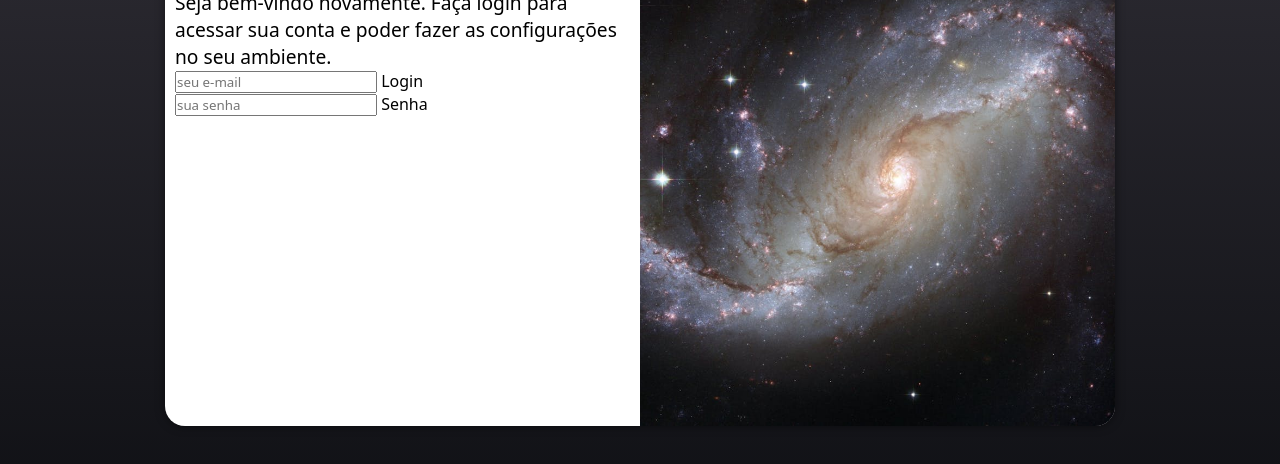
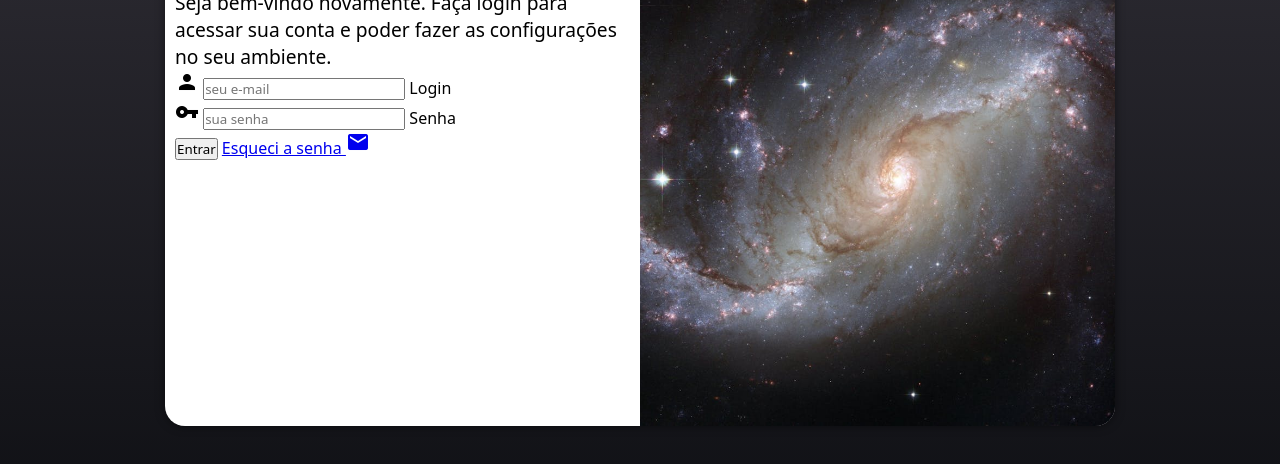
Before and after one commit to danielkrupniski/projeto-login, a plain HTML site: page index.html in a window 1280 px wide. Shown: the part 224-688 px from the top of the page. Drawn offline with Linux system fonts and the light colour scheme.

Commit message:
formulario

```diff
--- a/index.html
+++ b/index.html
@@ -4,6 +4,7 @@
     <meta charset="UTF-8">
     <meta name="viewport" content="width=device-width, initial-scale=1.0">
     <title>Login</title>
+    <link href="https://fonts.googleapis.com/icon?family=Material+Icons" rel="stylesheet">
     <link rel="stylesheet" href="estilos/style.css">
     <link rel="stylesheet" href="estilos/media-query.css">
 </head>
@@ -16,17 +17,21 @@
             <div id="formulario">
                 <h1>Login</h1>
                 <p>Seja bem-vindo novamente. Faça login para acessar sua conta e poder fazer as configurações no seu ambiente.</p>
-                <form action="login.php" method="post">
+                <form action="login.php" method="post" autocomplete="on">
                     <div class="campo">
-
-                        <input type="email" name="login" id="ilogin" placeholder="seu e-mail">
+                        <i class="material-icons">person</i>
+                        <input type="email" name="login" id="ilogin" placeholder="seu e-mail" autocomplete="email" required maxlength="30">
                         <label for="ilogin">Login</label>
                     </div>
                     <div class="campo">
-
-                        <input type="password" name="senha" id="isenha" placeholder="sua senha">
+                        <i class="material-icons">vpn_key</i>
+                        <input type="password" name="senha" id="isenha" placeholder="sua senha" autocomplete="current-password" required minlength="8" maxlength="20">
                         <label for="isenha">Senha</label>
                     </div>
+                    <input type="submit" value="Entrar">
+                    <a href="esqueci.html">
+                        Esqueci a senha <i class="material-icons">mail</i>
+                    </a>
                 </form>
             </div>
         </section>
```
